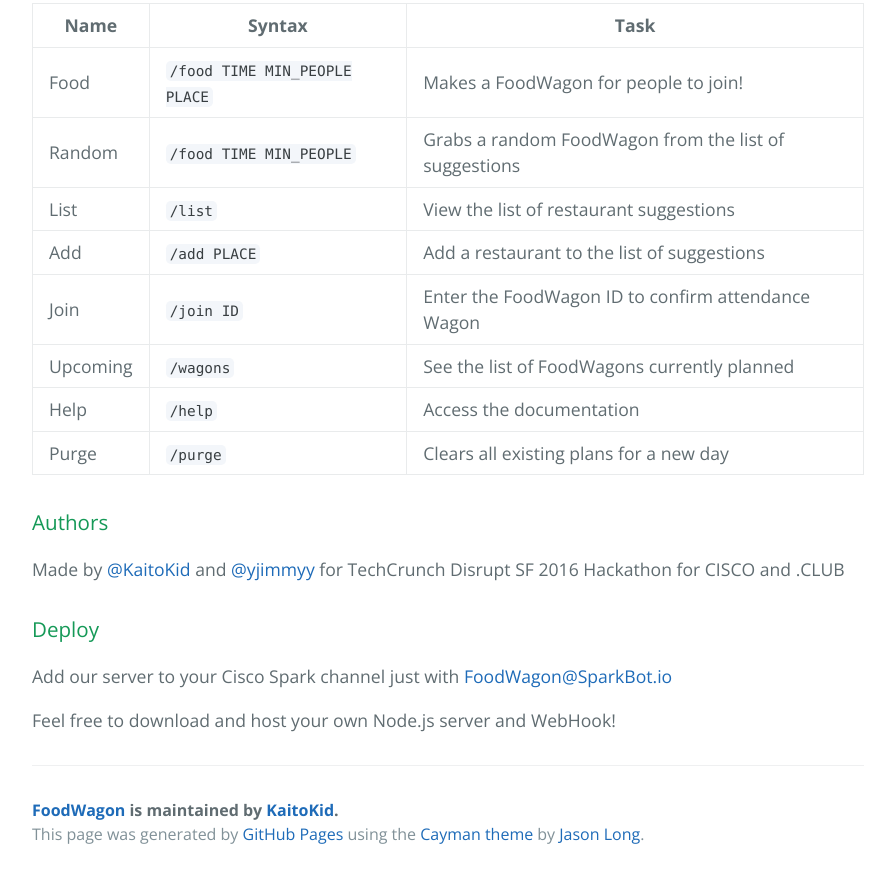
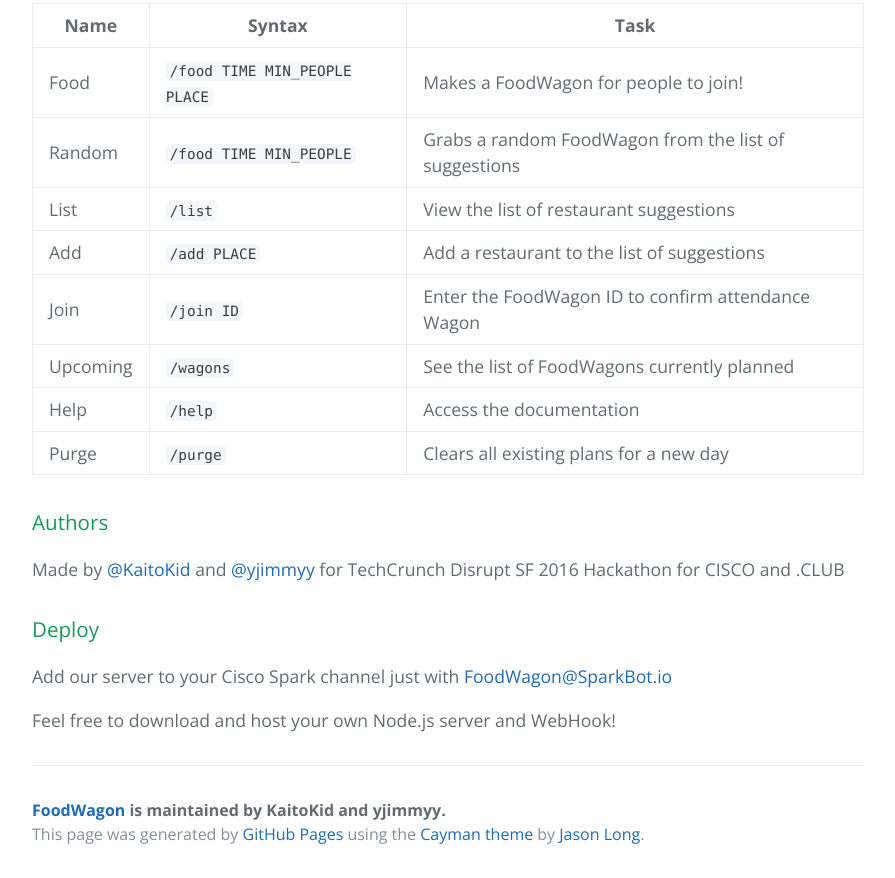
Before and after one commit to KaitoKid/foodwagon, a plain HTML site: page index.html in a window 1280 px wide. Shown: the part 857-1735 px from the top of the page, without its empty margins (192-1087 px from the left). Drawn offline with nearby package versions, Linux system fonts and the light colour scheme.

Commit message:
Update index.html

```diff
--- a/index.html
+++ b/index.html
@@ -103,7 +103,7 @@
 <p>Feel free to download and host your own Node.js server and WebHook!</p>
 
       <footer class="site-footer">
-        <span class="site-footer-owner"><a href="https://github.com/KaitoKid/foodwagon">FoodWagon</a> is maintained by <a href="https://github.com/KaitoKid">KaitoKid</a>.</span>
+        <span class="site-footer-owner"><a href="https://github.com/KaitoKid/foodwagon">FoodWagon</a> is maintained by KaitoKid and yjimmyy.</span>
 
         <span class="site-footer-credits">This page was generated by <a href="https://pages.github.com">GitHub Pages</a> using the <a href="https://github.com/jasonlong/cayman-theme">Cayman theme</a> by <a href="https://twitter.com/jasonlong">Jason Long</a>.</span>
       </footer>
```
